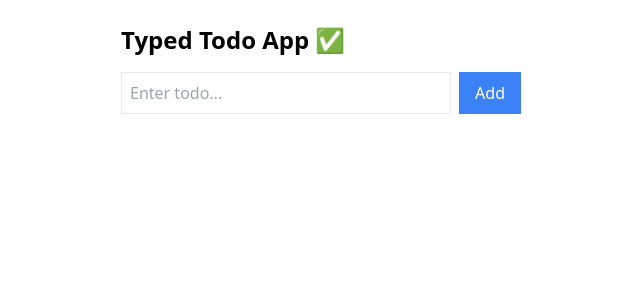
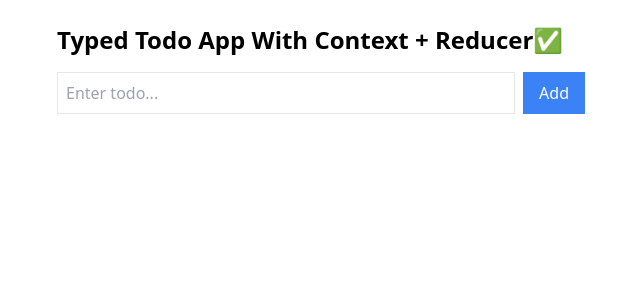
Before and after one commit to saraavaznjd/my-react-app, a React (Vite) app in the folder my-react-app/: page / in a window 1280 px wide. Shown: the top 300 px of the page, without its empty margins (319-959 px from the left). Built offline with nearby package versions, Linux system fonts and the light colour scheme.

Commit message:
Todo App with context + reducer

```diff
--- a/my-react-app/src/App.tsx
+++ b/my-react-app/src/App.tsx
@@ -1,11 +1,15 @@
 // src/App.tsx
 import React from "react";
 import TodoApp from "./typeScript/todoApp/todoApp.js";
+import { TodoProvider } from "./typeScript/todoApp/todoContext.js";
 
 
 function App() {
   return (
-    <TodoApp />
+    <TodoProvider>
+      <TodoApp />
+    </TodoProvider>
+
   );
 }
 
--- a/my-react-app/src/typeScript/todoApp/todoApp.tsx
+++ b/my-react-app/src/typeScript/todoApp/todoApp.tsx
@@ -1,10 +1,15 @@
-import React, { useReducer, useState } from "react";
-import type { Reducer } from "react";
-import { initialState, todoReducer } from "./todoReducer.js";
+import React, { useContext, useState } from "react";
+import { todoContext } from "./todoContext.js";
 
 export default function TodoApp() {
-  const [todos, dispatch] = useReducer(todoReducer, initialState);
+  const context = useContext(todoContext)
   const [text, setText] = useState("");
+
+  if(!context){
+    throw new Error("Context must be use in provider!");
+  }
+
+  const {todos,dispatch} = context
 
   const addTodo = () => {
     if (!text.trim()) return;
@@ -13,8 +18,8 @@ export default function TodoApp() {
   };
 
   return (
-    <div className="p-6 max-w-md mx-auto">
-      <h1 className="text-2xl font-bold mb-4">Typed Todo App ✅</h1>
+    <div className="p-6 max-w-xl mx-auto">
+      <h1 className="text-2xl font-bold mb-4">Typed Todo App With Context + Reducer✅</h1>
 
       <div className="flex gap-2 mb-4">
         <input
--- /dev/null
+++ b/my-react-app/src/typeScript/todoApp/todoContext.tsx
@@ -0,0 +1,29 @@
+import { createContext, useReducer } from "react";
+import type { Action, TodoContextType, TodoState } from "./type.js";
+
+
+const todoReducer = (state: TodoState, action: Action) => {
+    switch (action.type) {
+        case "ADD":
+            return [...state, {id:Date.now(), text: action.payload, completed: false}]
+
+        case "REMOVE":
+            return state.filter(todo => todo.id !== action.payload)
+
+        case "TOGGLE":
+            return state.map(todo => {
+                if(todo.id === action.payload) return {...todo, completed: !todo.completed}
+                else return todo
+            })
+        default:
+            return state;
+    }
+}
+
+export const todoContext = createContext<TodoContextType|undefined>(undefined)
+
+export const TodoProvider: React.FC<{children: React.ReactNode}> = ({children}) => {
+    const [todos, dispatch] = useReducer(todoReducer,[])
+
+    return <todoContext.Provider value={{todos,dispatch}}>{children}</todoContext.Provider>
+}
--- a/my-react-app/src/typeScript/todoApp/todoReducer.tsx
+++ /dev/null
@@ -1,24 +0,0 @@
-import type { Reducer } from "@reduxjs/toolkit";
-import type { Action, TodoState } from "./type.js";
-
-export const initialState: TodoState = [];
-
-export const todoReducer: Reducer<TodoState,Action> = (state = initialState,action) => {
-    switch (action.type) {
-        case "ADD":
-      return [
-        ...state,
-        { id: Date.now(), text: action.payload, completed: false },
-      ];
-    case "TOGGLE":
-      return state.map((todo) =>
-        todo.id === action.payload
-          ? { ...todo, completed: !todo.completed }
-          : todo
-      );
-    case "REMOVE":
-      return state.filter((todo) => todo.id !== action.payload);
-    default:
-      return state;
-    }
-}
--- a/my-react-app/src/typeScript/todoApp/type.ts
+++ b/my-react-app/src/typeScript/todoApp/type.ts
@@ -1,12 +1,19 @@
+import type { Dispatch } from "react"
+
 export type Todo = {
     id: number
     text: string
     completed: boolean
 }
 
+export type Action =
+| {type:"ADD", payload:string}
+| {type:"REMOVE", payload: number}
+| {type: "TOGGLE", payload: number}
+
 export type TodoState = Todo[]
 
-export type Action =
-    | {type: "ADD"; payload: string}
-    | {type: "TOGGLE"; payload: number}
-    | {type: "REMOVE"; payload: number}
+export type TodoContextType = {
+    todos: TodoState
+    dispatch: Dispatch<Action>
+}
```
